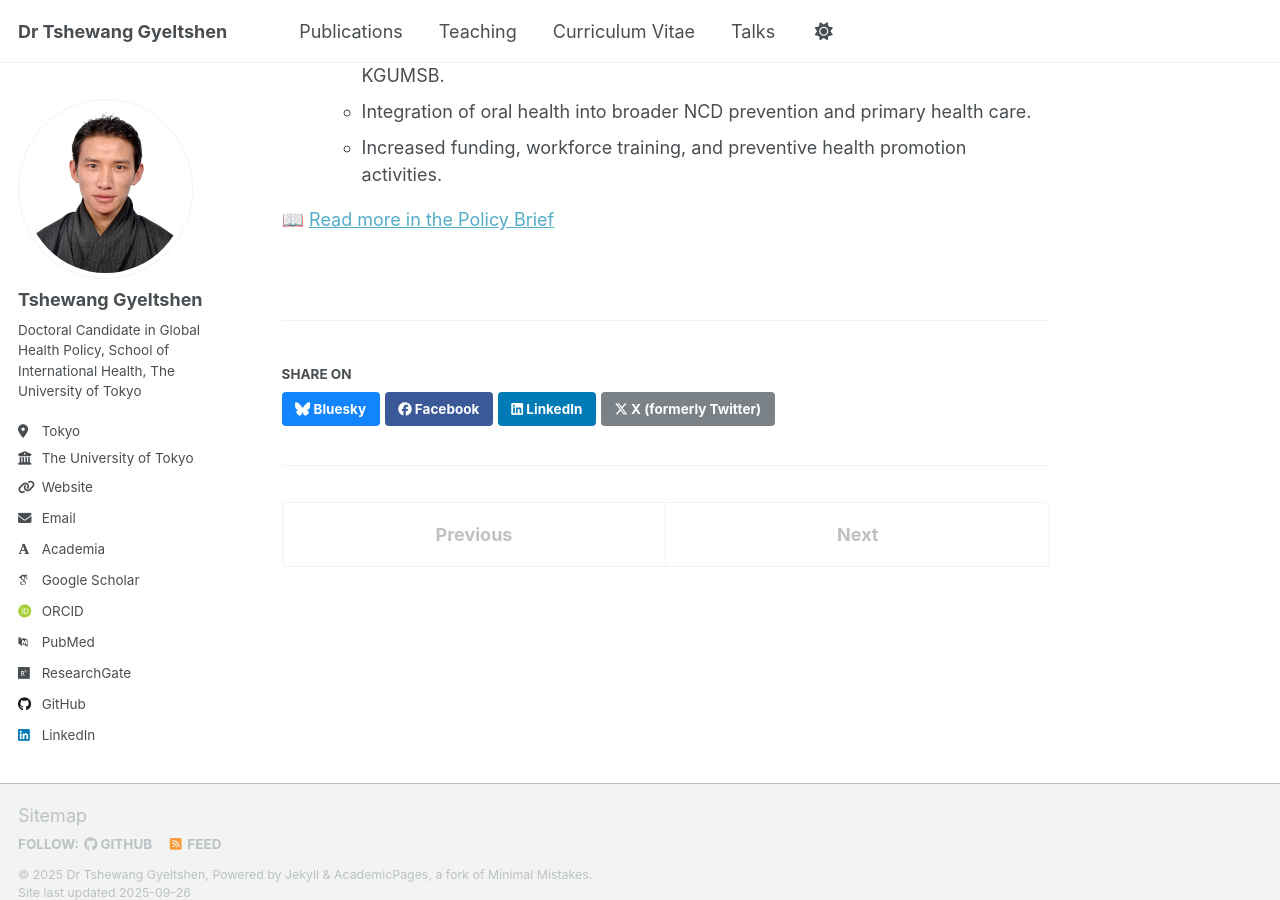
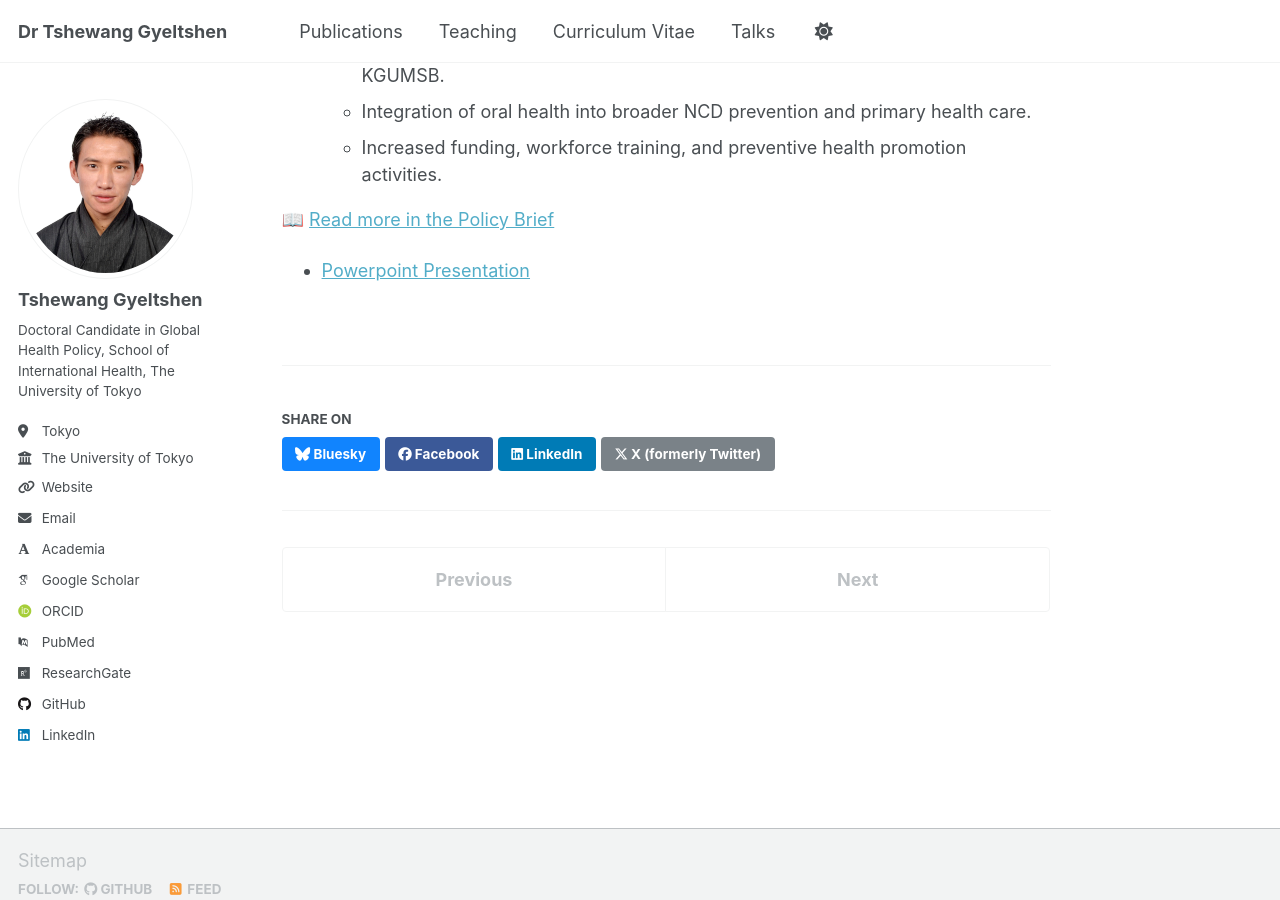
Before and after one commit to tgyeltshen/tgyeltshen.github.io, a Jekyll site: the page built from _talks/2021-03-21-talk-4.md, in a window 1280 px wide and 900 px high, scrolled down 891 px. Built offline with Jekyll 4.4.1, drawn with Linux system fonts in a browser that asks for light colours; some web fonts are replaced; a script that is not in the unit is left out.

Commit message:
talk updated

```diff
--- a/_talks/2021-03-21-talk-4.md
+++ b/_talks/2021-03-21-talk-4.md
@@ -22,3 +22,4 @@ The presentation called for strengthening the **National Oral Health Program** w
   - Increased funding, workforce training, and preventive health promotion activities.
 
 📖 [Read more in the Policy Brief](https://bhj.com.bt/index.php/bhj/article/view/186)
+ - [Powerpoint Presentation](https://www.slideshare.net/slideshow/oral-health-dentistry-a-public-health-urgency-in-bhutan_revised-pptx/283435349)
```
Also changed, not shown: _talks/2019-09-18-talk-5.md (+2 -0 lines).
